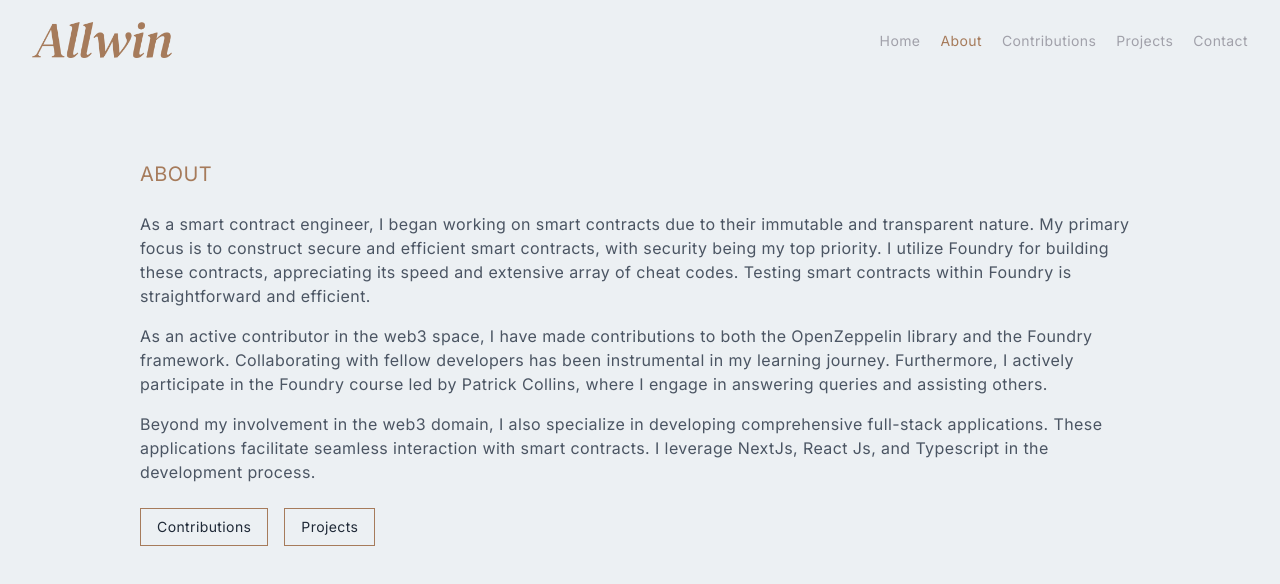
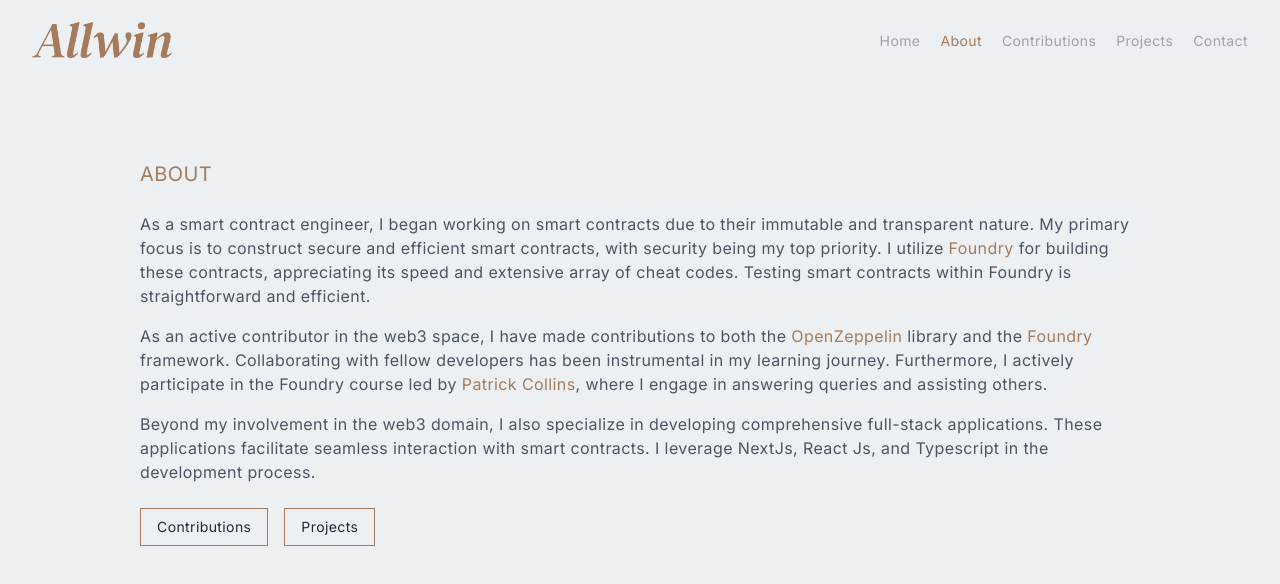
Before and after one commit to allwin199/allwin-portfolio, a Next.js app: page /about in a window 1280 px wide. Shown: the top 584 px of the page. Built offline with nearby package versions, Linux system fonts and the light colour scheme.

Commit message:
complete about page

```diff
--- a/src/app/about/page.tsx
+++ b/src/app/about/page.tsx
@@ -10,18 +10,21 @@ const About = () => {
                     contracts due to their immutable and transparent nature. My
                     primary focus is to construct secure and efficient smart
                     contracts, with security being my top priority. I utilize
-                    Foundry for building these contracts, appreciating its speed
-                    and extensive array of cheat codes. Testing smart contracts
-                    within Foundry is straightforward and efficient.
+                    <span className="text-primary"> Foundry</span> for building
+                    these contracts, appreciating its speed and extensive array
+                    of cheat codes. Testing smart contracts within Foundry is
+                    straightforward and efficient.
                 </p>
                 <p className="py-2 text-gray-600">
                     As an active contributor in the web3 space, I have made
-                    contributions to both the OpenZeppelin library and the
-                    Foundry framework. Collaborating with fellow developers has
-                    been instrumental in my learning journey. Furthermore, I
-                    actively participate in the Foundry course led by Patrick
-                    Collins, where I engage in answering queries and assisting
-                    others.
+                    contributions to both the{" "}
+                    <span className="text-primary">OpenZeppelin</span> library
+                    and the <span className="text-primary">Foundry</span>{" "}
+                    framework. Collaborating with fellow developers has been
+                    instrumental in my learning journey. Furthermore, I actively
+                    participate in the Foundry course led by{" "}
+                    <span className="text-primary">Patrick Collins</span>, where
+                    I engage in answering queries and assisting others.
                 </p>
                 <p className="pt-2 text-gray-600 mb-6">
                     Beyond my involvement in the web3 domain, I also specialize
```
